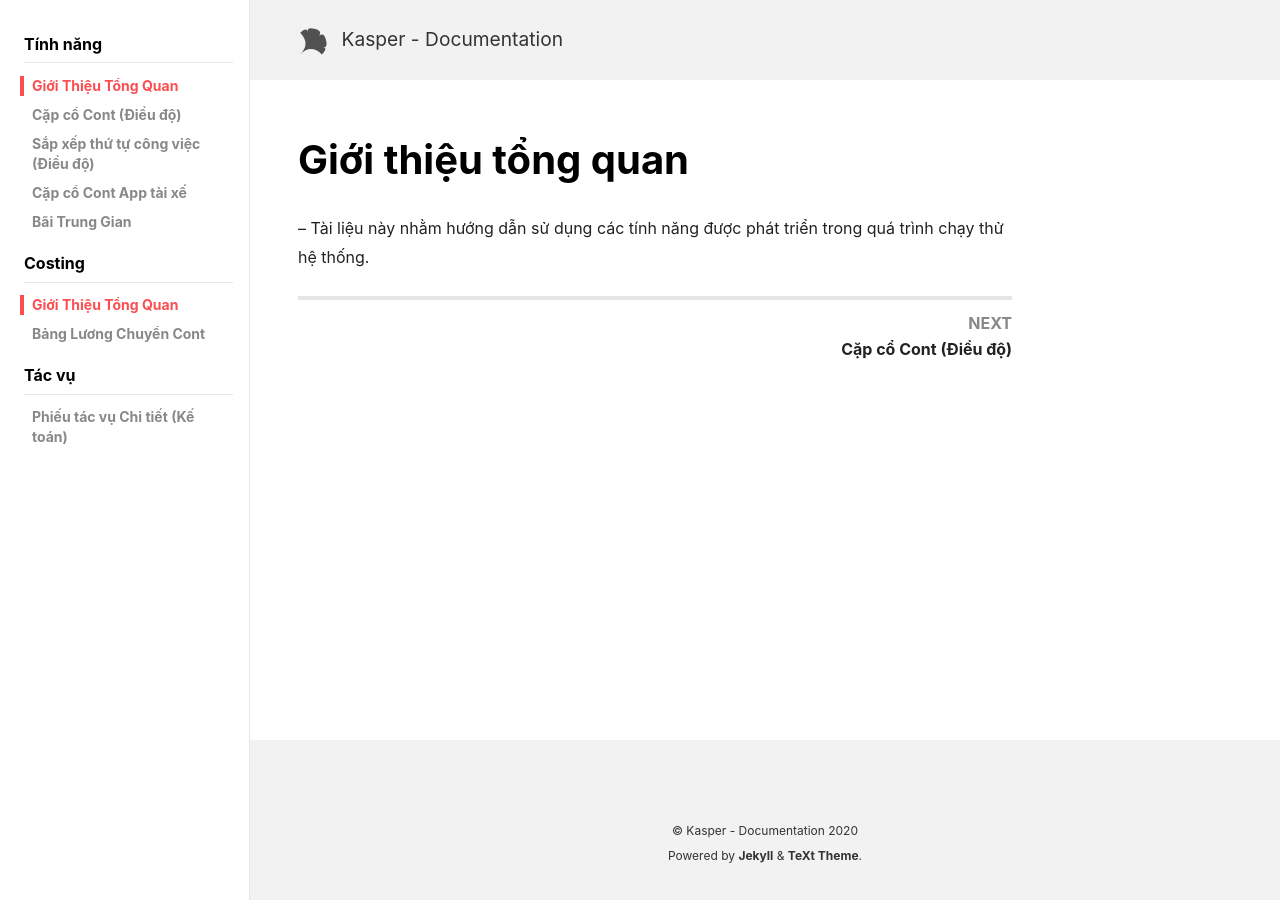
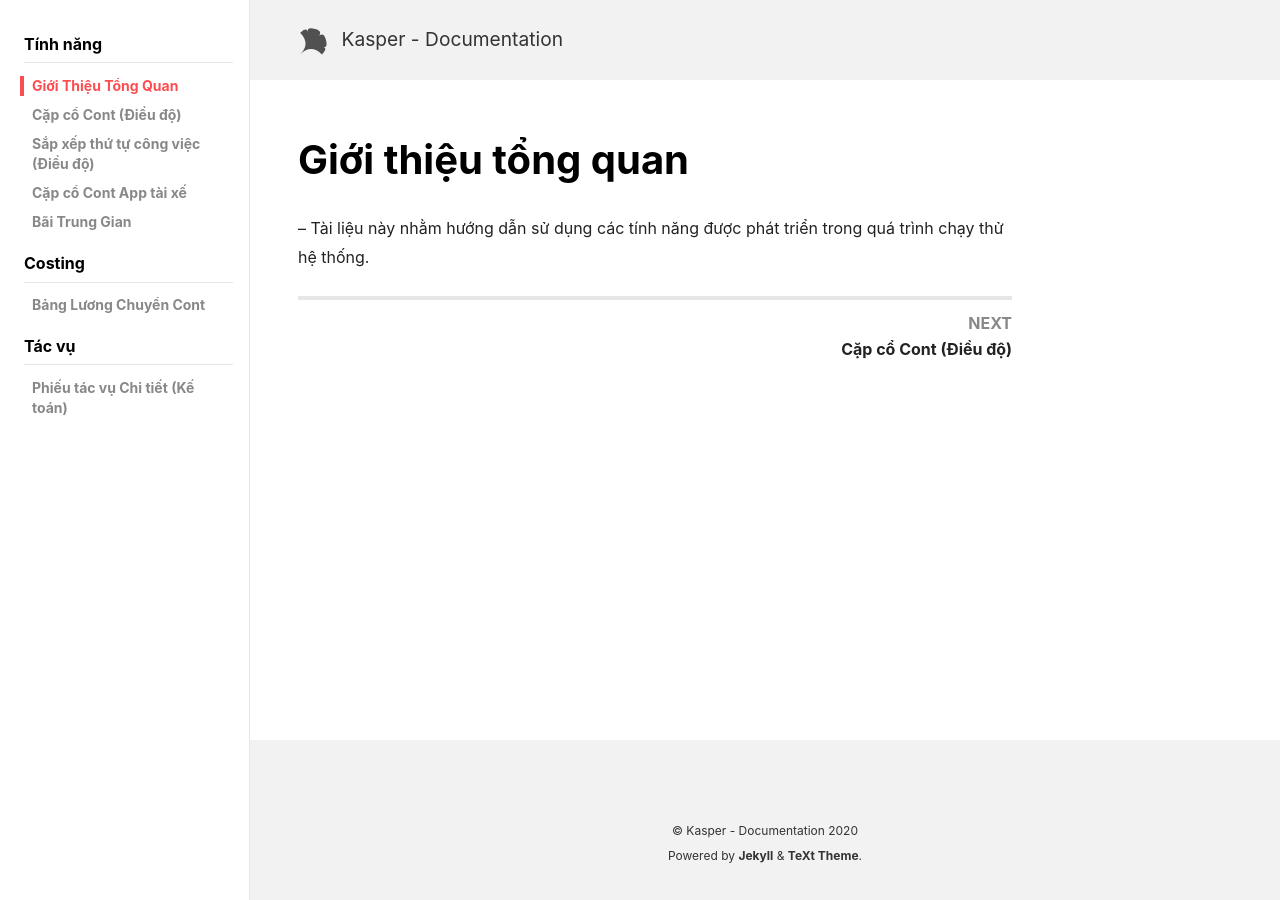
Before and after one commit to kasperrepo/kasperlitedocs, a Jekyll site: the page built from docs/_docs/en/IntroductionFeature.md, in a window 1280 px wide. Built offline with Jekyll 4.4.1, drawn with Linux system fonts in a browser that asks for light colours; nearby versions of some CDN libraries; the list of posts is cut into pages by our own code.

Commit message:
Update navigation.yml

```diff
--- a/_data/navigation.yml
+++ b/_data/navigation.yml
@@ -26,8 +26,6 @@
         url: /bai-trung-gian
   - title: Costing
     children:
-      - title: Giới Thiệu Tổng Quan
-        url: /
       - title: Bảng Lương Chuyển Cont
         url: /bang-luong-chuyen-cont
   - title: Tác vụ
```
